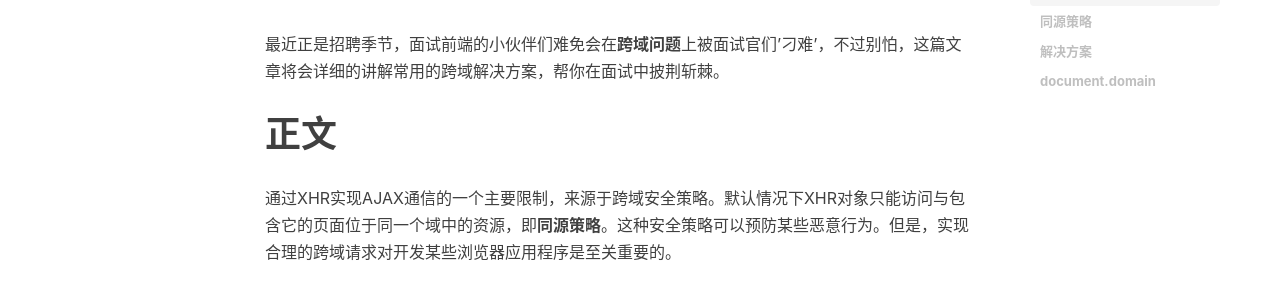
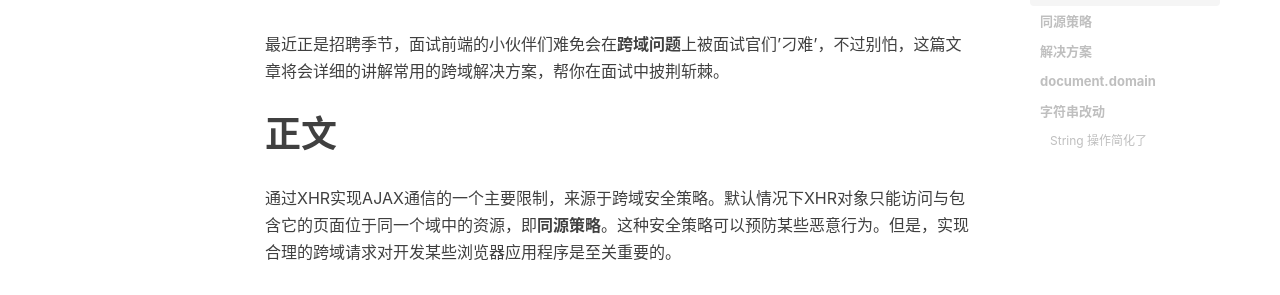
Before and after one commit to tinypoint/tinypoint.github.io, a Jekyll site: the page built from _posts/2017-09-28-面试必考的跨域问题你还是不会？别怕，这里有最全的总结！！！.md, in a window 1280 px wide and 1400 px high, scrolled down 641 px. Shown: the part 157-452 px from the top of the window. Built offline with Jekyll 4.4.1, drawn with Linux system fonts in a browser that asks for light colours; nearby versions of some CDN libraries; comment, search, counter and statistics services are not loaded.

Commit message:
Update 2017-09-28-面试必考的跨域问题你还是不会？别怕，这里有最全的总结！！！.md

````diff
--- a/_posts/2017-09-28-面试必考的跨域问题你还是不会？别怕，这里有最全的总结！！！.md
+++ b/_posts/2017-09-28-面试必考的跨域问题你还是不会？别怕，这里有最全的总结！！！.md
@@ -61,3 +61,7 @@ tags:
     document.domain = 'domain.com';
 </script>
 ```
+### 字符串改动
+
+
+#### String 操作简化了
````
